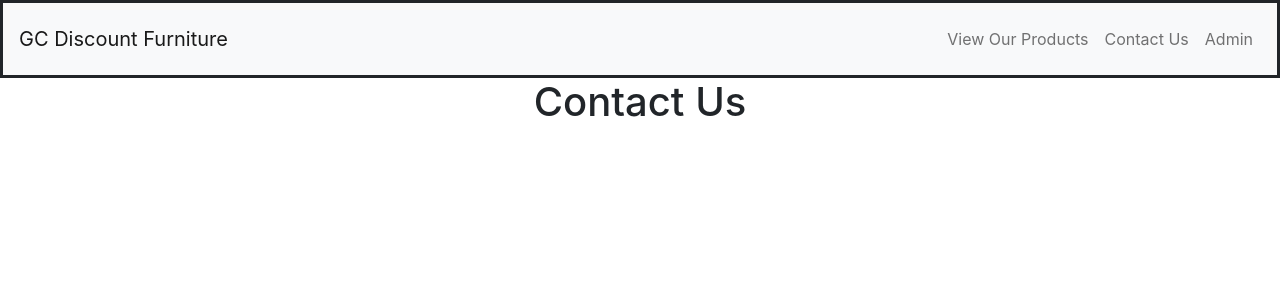
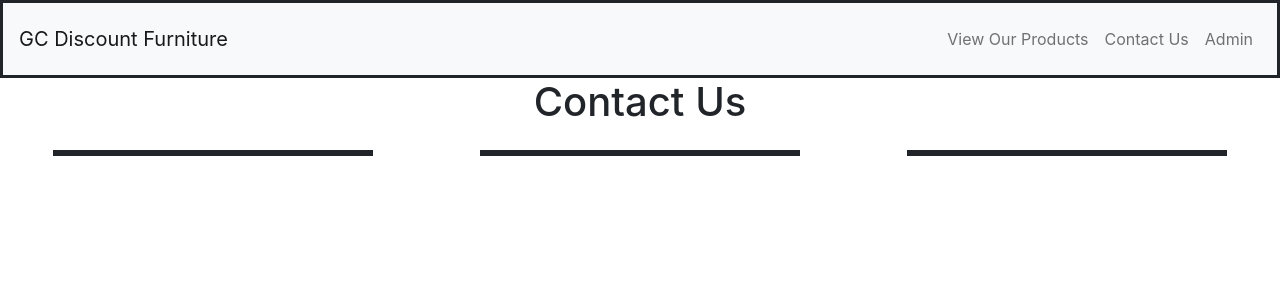
Before and after one commit to Fwang36/gcDiscount, a React (Create React App) app in the folder client/: page /contact in a window 1280 px wide. Shown: the top 300 px of the page. Built offline with nearby package versions, Linux system fonts and the light colour scheme; no server answers.

Commit message:
add blank text boxes template to home page

```diff
--- a/client/src/App.js
+++ b/client/src/App.js
@@ -7,25 +7,29 @@ import useApplicationData from './hooks/useApplicationData';
 import Contact from './components/Contact/Index';
 import CategoryList from './components/CategoriesList/CategoryList';
 import FeaturedItemsList from './components/FeaturedList/FeaturedItemsList';
+import TextBoxItem from './components/TextBoxes/TextBoxItem';
 
 function App() {
 
   const { state } = useApplicationData()
 
   return (
-    <div className="App">
+    <main className="App">
       <Routes>
         <Route path="/contact" element={<Contact />} />
       </Routes>
+
+      {state.features ?
+      <FeaturedItemsList state={state} />
+      : null}
 
       {state.categories ?
       <CategoryList state={state}/>
       : null}
 
-      {state.features ?
-      <FeaturedItemsList state={state} />
-      : null}
-    </div>
+      <TextBoxItem />
+
+    </main>
   );
 }
 
--- a/client/src/components/TextBoxes/TextBoxItem.jsx
+++ b/client/src/components/TextBoxes/TextBoxItem.jsx
@@ -1 +1,23 @@
 import './TextBoxItem.scss'
+
+export default function TextBoxItem(props) {
+
+  return (
+    <section className='text-box-container'>
+      <article className='text-box-item'>
+
+
+      </article>
+
+      <article className='text-box-item'>
+
+
+      </article>
+
+      <article className='text-box-item'>
+
+
+      </article>
+    </section>
+  )
+}
--- a/client/src/components/TextBoxes/TextBoxItem.scss
+++ b/client/src/components/TextBoxes/TextBoxItem.scss
@@ -0,0 +1,4 @@
+.text-box-container {
+  display:flex;
+  justify-content: space-around;
+}
```
